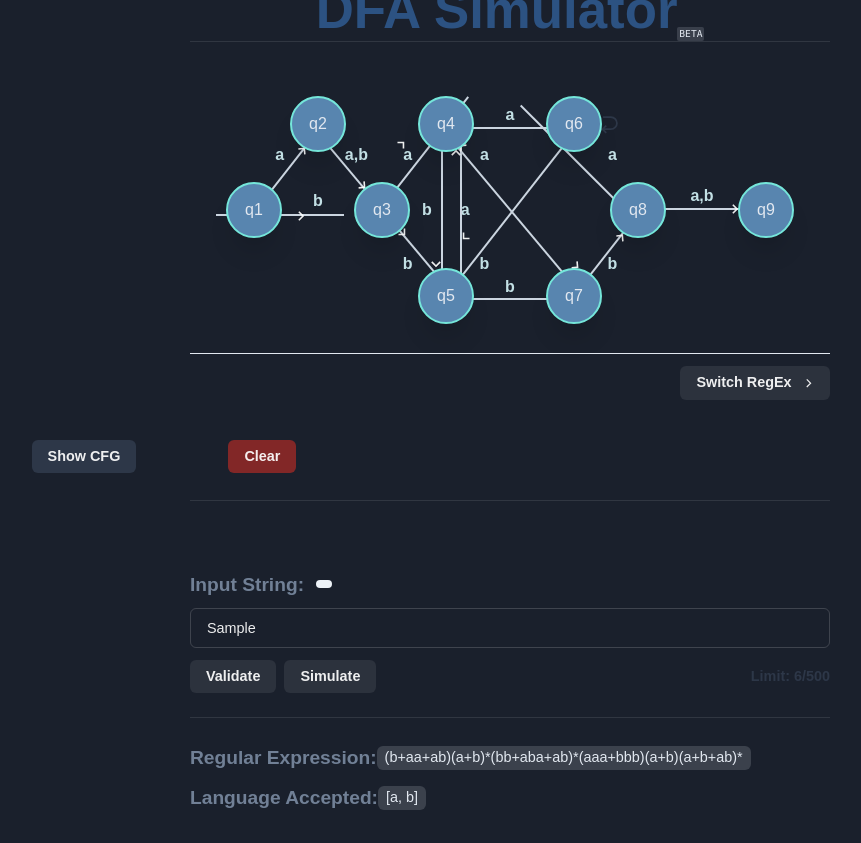
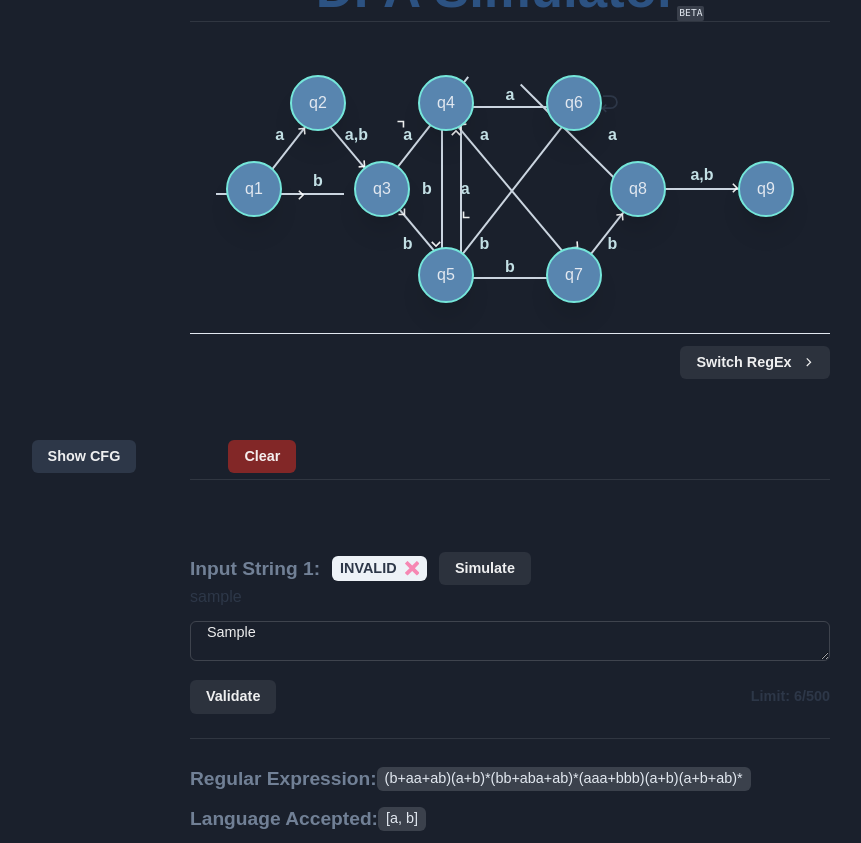
Before and after one commit to stiffmeister923/DFA-Simulator, a Next.js app: page / in a window 1280 px wide. Both pictures are taken after typing "Sample" into the empty fields and a click on the button "Validate". Shown: the whole page, without its empty margins (130-991 px from the left). Before the commit the page ends 822 px from the top, so only its background shows below. Built offline with nearby package versions, Linux system fonts and the light colour scheme.

Commit message:
Update LeftBox.js

```diff
--- a/components/components/LeftBox.js
+++ b/components/components/LeftBox.js
@@ -35,19 +35,21 @@ const LeftBox = ({
       >
         <Box>
           <form onSubmit={handleTest}>
+            {data &&
+              data.map((result, index) => (
+                <Box key={index}>
                   <Flex align="center">
-              <Heading>Input String:</Heading>
+                    <Heading>Input String {index + 1}:</Heading>
                     <Flex align="center">
-                {data && (
                       <Button
                         variant="data"
                         rightIcon={
-                      data.result == "Valid" ? (
+                          result.result === "Valid" ? (
                             <Box color="teal.300">
                               <FaCheck />
                             </Box>
                           ) : (
-                        data.result == "Invalid" && (
+                            result.result === "Invalid" && (
                               <Box color="pink.300">
                                 <ImCross />
                               </Box>
@@ -55,33 +57,40 @@ const LeftBox = ({
                           )
                         }
                       >
-                    {data.result}
-                  </Button>
-                )}
-              </Flex>
-            </Flex>
-            <Input
-              maxLength="500"
-              fontSize={["0.7em", "0.7em", "0.9em"]}
-              my={3}
-              placeholder={!prob2 ? "e.g. babbabab" : "e.g. 0110101"}
-              value={string}
-              onChange={handleTextChange}
-            />
-            <Flex justify="space-between" align="center">
-              <Flex>
-                <Button type="submit" disabled={simulating}>
-                  Validate
+                        {result.result}
                       </Button>
                       <Button
                         isLoading={simulating}
                         loadingText="simulating..."
                         spinnerPlacement="start"
-                  onClick={handleSimulation}
+                        onClick={() => handleSimulation(index)}
                         ml={2}
                         disabled={simulating}
                       >
                         Simulate
+                      </Button>
+                    </Flex>
+                  </Flex>
+                  <Text>{result.input}</Text>
+                </Box>
+              ))}
+            <Input
+              as="textarea"
+              rows={5}
+              maxLength="500"
+              fontSize={["0.7em", "0.7em", "0.9em"]}
+              my={3}
+              placeholder={
+                !prob2 ? "e.g. babbabab,baba,ab" : "e.g. 0110101,1010,010"
+              }
+              value={string}
+              onChange={handleTextChange}
+            />
+
+            <Flex justify="space-between" align="center">
+              <Flex>
+                <Button type="submit" disabled={simulating}>
+                  Validate
                 </Button>
                 <Button
                   variant="clear"
```
Lines whose indentation alone changed are shown as unchanged.
